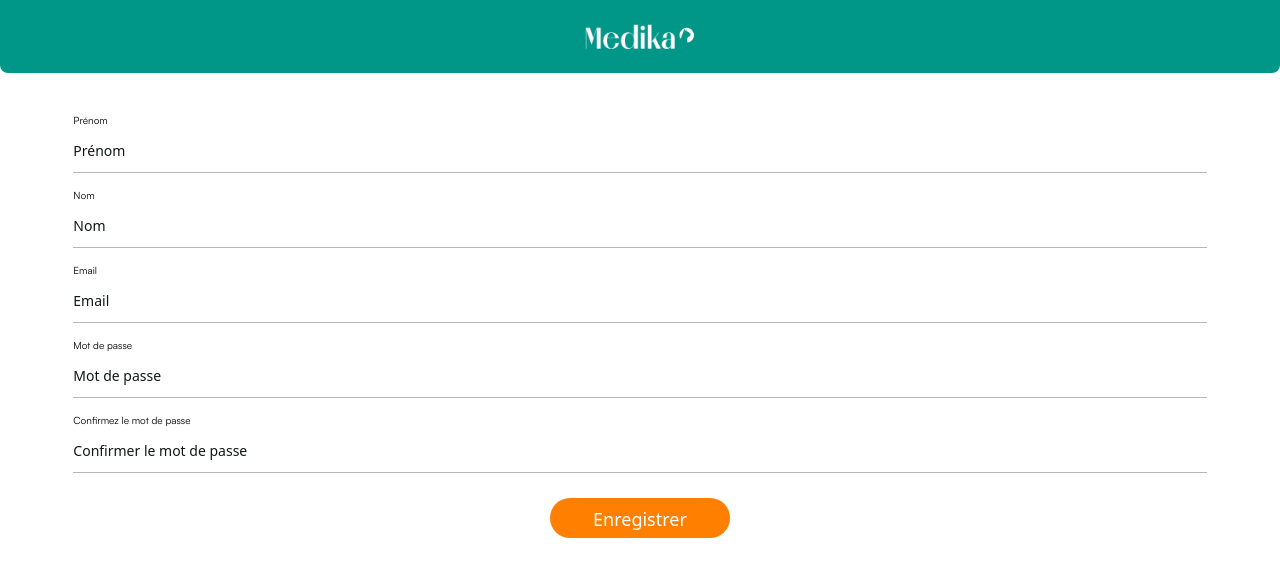
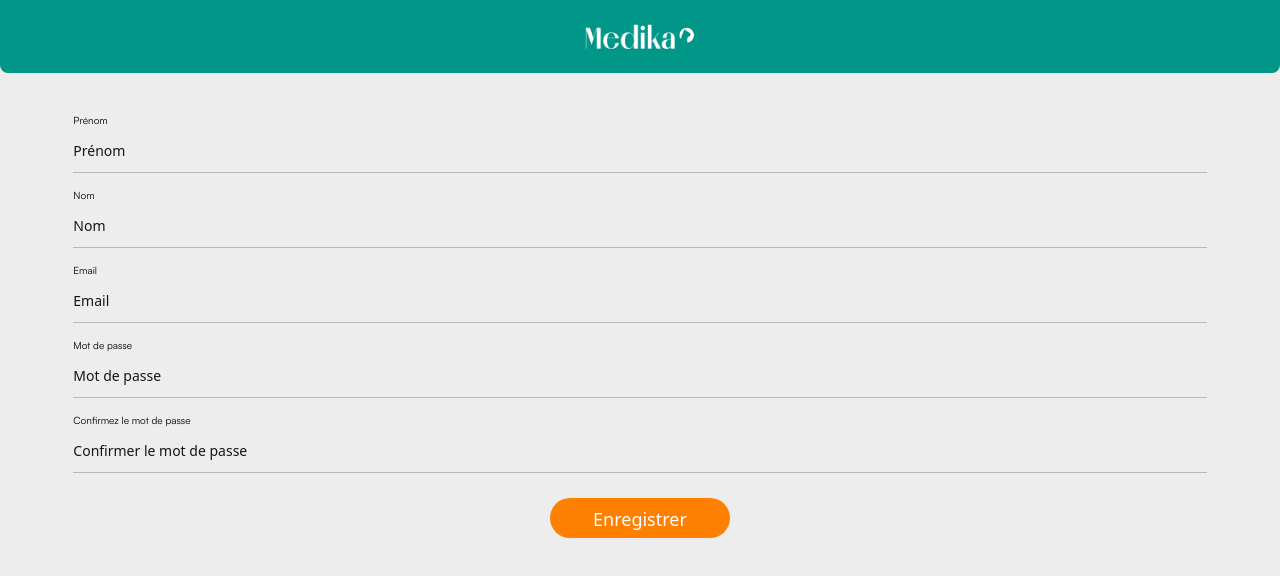
Before and after one commit to VChiofalo/medika, a React (Vite) app in the folder medika/frontend/: page /register in a window 1280 px wide. Shown: the top 576 px of the page. Built offline with nearby package versions, Linux system fonts and the light colour scheme.

Commit message:
Gestion des erreurs

```diff
--- a/medika/frontend/src/components/chart/index.jsx
+++ b/medika/frontend/src/components/chart/index.jsx
@@ -32,6 +32,7 @@
 
     const options = {
         responsive: true,
+        maintainAspectRatio:false,
         plugins: {
           /*legend: {
             position: 'top' as const,
@@ -57,9 +58,9 @@
 };
 console.log(data)
 
-        return <>
-            <Line options={options} data={data}/>
-        </>
+        return <div className='h-[300px]'>
+            <Line  options={options} data={data}/>
+        </div>
       }
 
       export default ChartGraph;
--- a/medika/frontend/src/components/graph_card/index.jsx
+++ b/medika/frontend/src/components/graph_card/index.jsx
@@ -1,22 +1,25 @@
 import ChartGraph from "../chart";
 
-function GraphCard({years}) {
+function GraphCard({ years }) {
+  years = ["2023", "2022"];
+  const yearsList = years.map((year) => {
+    return (
+      <>
+        <button className="flex bg-emerald-500 rounded-full p-2">{year}</button>
+      </>
+    );
+  });
 
-years = ["2023", "2022"]
-const yearsList = years.map((year) => {
-    return <>
-        <button className="flex bg-emerald-500 rounded-full p-2">{year}</button>
-    </>})
+  return (
+    <>
+      <div className="flex flex-col justify-center bg-background rounded-b-lg p-4">
+        <p>Données concernant les différents poids pendant l année</p>
+        <div className="YearsGraph flex gap-4 m-2">{yearsList}</div>
+          <ChartGraph/>
 
-    return <>
-        <div className="flex flex-col justify-center bg-background rounded-b-lg p-4">
-            <p>Données concernant les différents poids pendant l année</p>
-            <div className="YearsGraph flex gap-4 m-2">
-                {yearsList}
-            </div>
-            <ChartGraph/>
-        </div>
+      </div>
     </>
-  }
+  );
+}
 
-  export default GraphCard;
+export default GraphCard;
--- a/medika/frontend/src/index.css
+++ b/medika/frontend/src/index.css
@@ -18,3 +18,7 @@
           url('./assets/fonts/satoshi-light/Satoshi-Light.ttf') format('truetype')
 
   }
+
+  canvas {
+      height: 100%;
+  }
--- a/medika/frontend/src/pages/LoginPage.jsx
+++ b/medika/frontend/src/pages/LoginPage.jsx
@@ -34,13 +34,17 @@
       body: JSON.stringify(body),
     });
     const response = await request.json();
-    console.log(response);
-    dispatch(login({ email: email, jwt: response.jwt }));
-    navigate("/home");
+    if(response.error === true){
+        setError(response.message)
+    } else {
+        dispatch(login({ email: email, jwt: response.jwt }));
+        navigate("/home");
+    }
+
   };
 
   return (
-    <div>
+    <div className="bg-white min-h-screen">
       <div
         style={{
           marginBottom: "20px",
@@ -76,6 +80,7 @@
         }}
         className="sm:w-11/12 mx-auto my-0"
       >
+        {error && <Typography tag={'p'} variant="accentuary" customClasses={'pb-2 lg:text-base'}><i className="fa-solid fa-triangle-exclamation"></i> {error}</Typography>}
         <div style={{ marginBottom: "10px" }}
           className="flex flex-col"
         >
@@ -87,7 +92,7 @@
             required
             placeholder="Email"
             style={{ marginBottom: "5px" }}
-            className="placeholder:text-base placeholder:text-black focus:outline-none border-b border-[#B7B7B7] pr-4 py-2.5"
+            className="placeholder:text-base placeholder:text-black focus:outline-none border-b border-[#B7B7B7] bg-white pr-4 py-2.5"
           />
         </div>
         {error && <p>{error}</p>}
@@ -102,7 +107,7 @@
             required
             placeholder="Mot de passe"
             style={{ marginBottom: "5px" }}
-            className="placeholder:text-base placeholder:text-black focus:outline-none border-b border-[#B7B7B7] pr-4 py-2.5"
+            className="placeholder:text-base placeholder:text-black focus:outline-none border-b border-[#B7B7B7] bg-white pr-4 py-2.5"
           />
         </div>
 
--- a/medika/frontend/src/pages/SignupForm.jsx
+++ b/medika/frontend/src/pages/SignupForm.jsx
@@ -45,7 +45,7 @@
   };
 
   return (
-    <div
+    <div className="bg-white min-h-screen"
     >
       <div
         style={{
@@ -103,7 +103,7 @@
             required
             placeholder="Prénom"
             style={{ marginBottom: "5px" }}
-            className="placeholder:text-base placeholder:text-black focus:outline-none border-b border-[#B7B7B7] pr-4 py-2.5"
+            className="placeholder:text-base placeholder:text-black focus:outline-none border-b border-[#B7B7B7] bg-white pr-4 py-2.5"
           />
 
         </div>
@@ -121,7 +121,7 @@
             required
             placeholder="Nom"
             style={{ marginBottom: "5px" }}
-            className="placeholder:text-base placeholder:text-black focus:outline-none border-b border-[#B7B7B7] pr-4 py-2.5"
+            className="placeholder:text-base placeholder:text-black focus:outline-none border-b border-[#B7B7B7] bg-white pr-4 py-2.5"
           />
 
         </div>
@@ -136,7 +136,7 @@
             required
             placeholder="Email"
             style={{ marginBottom: "5px" }}
-            className="placeholder:text-base placeholder:text-black focus:outline-none border-b border-[#B7B7B7] pr-4 py-2.5"
+            className="placeholder:text-base placeholder:text-black focus:outline-none border-b border-[#B7B7B7] bg-white pr-4 py-2.5"
           />
 
         </div>
@@ -152,7 +152,7 @@
             required
             placeholder="Mot de passe"
             style={{ marginBottom: "5px" }}
-            className="placeholder:text-base placeholder:text-black focus:outline-none border-b border-[#B7B7B7] pr-4 py-2.5"
+            className="placeholder:text-base placeholder:text-black focus:outline-none border-b border-[#B7B7B7] bg-white pr-4 py-2.5"
           />
 
         </div>
@@ -167,7 +167,7 @@
             required
             placeholder="Confirmer le mot de passe"
             style={{ marginBottom: "5px" }}
-            className="placeholder:text-base placeholder:text-black focus:outline-none border-b border-[#B7B7B7] pr-4 py-2.5"
+            className="placeholder:text-base placeholder:text-black focus:outline-none border-b border-[#B7B7B7] bg-white pr-4 py-2.5"
           />
 
         </div>
```
